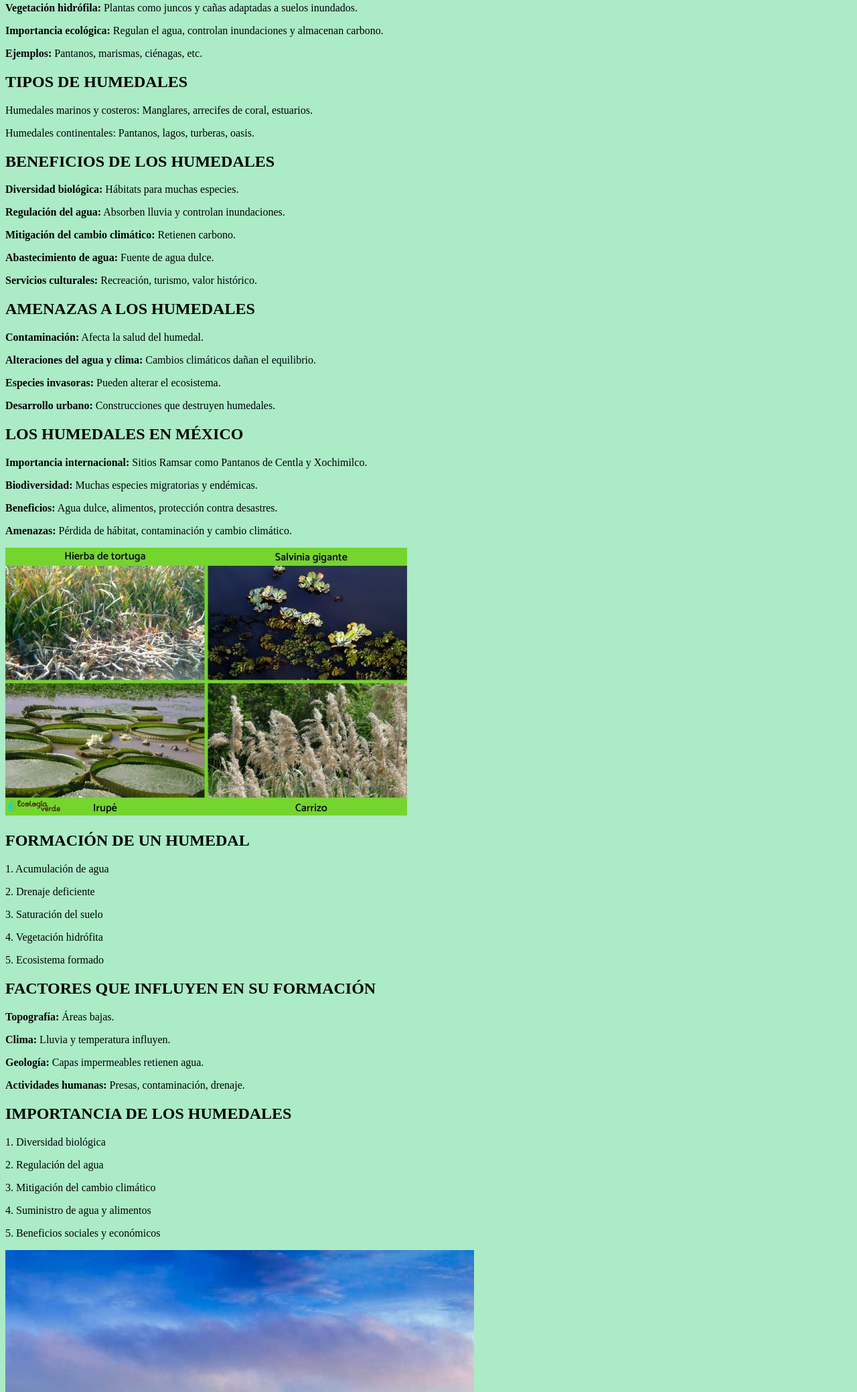
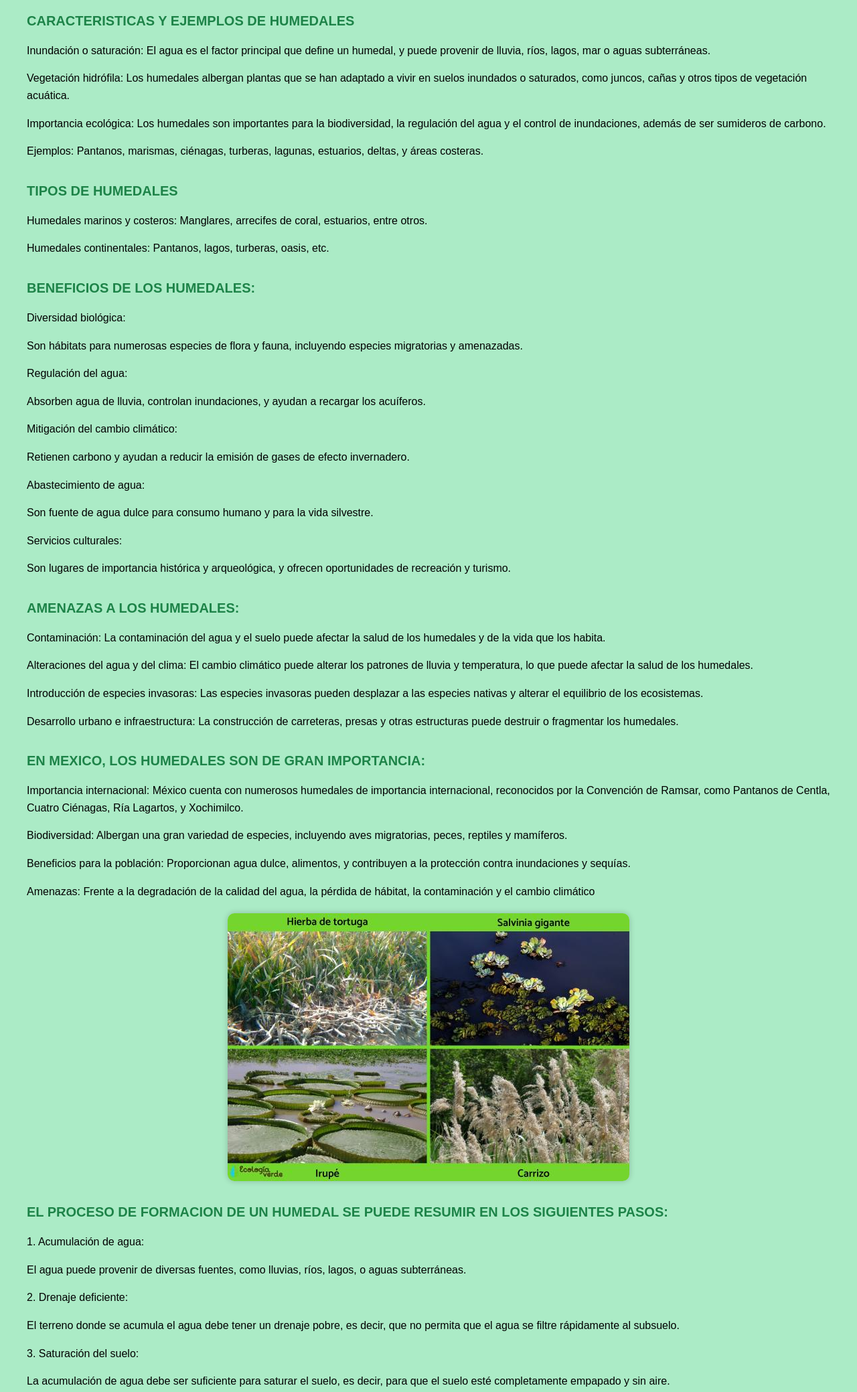
Before and after one commit to blueduskk/loshumedales, a plain HTML site: page index.html in a window 1280 px wide. Shown: the part 552-2631 px from the top of the page at 67% size. Drawn offline with Linux system fonts and the light colour scheme.

Commit message:
Update index.html

```diff
--- a/index.html
+++ b/index.html
@@ -1,66 +1,131 @@
 <!DOCTYPE html>
-<html>
+<html lang="es">
 <head>
+  <meta charset="UTF-8">
   <title>Los humedales</title>
-  <meta charset="UTF-8">
+  <style>
+    body {
+      background-color: #abebc6;
+      color: #000000;
+      font-family: Arial, sans-serif;
+      margin: 40px;
+      line-height: 1.6;
+    }
+
+    p {
+      margin-bottom: 12px;
+    }
+
+    img {
+      display: block;
+      margin: 20px auto;
+      max-width: 80%;
+      border-radius: 10px;
+      box-shadow: 0 0 10px rgba(0,0,0,0.2);
+    }
+
+    h1, h2, h3 {
+      color: #117a65;
+    }
+
+    .section-title {
+      font-size: 20px;
+      font-weight: bold;
+      margin-top: 30px;
+      color: #1d8348;
+    }
+  </style>
 </head>
-<body bgcolor="#abebc6" text="#000000">
 
-  <p>Humedales zona de tierra, generalmente plana, donde el suelo está saturado o cubierto de agua...</p>
-  <img src="hu/ing1.jpeg" alt="Imagen de humedal">
+<body>
 
-  <h2>CARACTERÍSTICAS Y EJEMPLOS DE HUMEDALES</h2>
-  <p><strong>Inundación o saturación:</strong> El agua es el factor principal que define un humedal...</p>
-  <p><strong>Vegetación hidrófila:</strong> Plantas como juncos y cañas adaptadas a suelos inundados.</p>
-  <p><strong>Importancia ecológica:</strong> Regulan el agua, controlan inundaciones y almacenan carbono.</p>
-  <p><strong>Ejemplos:</strong> Pantanos, marismas, ciénagas, etc.</p>
+<p>Humedales zona de tierra, generalmente plana, donde el suelo está saturado o cubierto de agua, ya sea de forma permanente o intermitente. Son ecosistemas importantes que actúan como una transición entre los sistemas terrestres y acuáticos, y albergan una gran diversidad de vida vegetal y animal adaptada a estas condiciones.</p>
 
-  <h2>TIPOS DE HUMEDALES</h2>
-  <p>Humedales marinos y costeros: Manglares, arrecifes de coral, estuarios.</p>
-  <p>Humedales continentales: Pantanos, lagos, turberas, oasis.</p>
+<img src="hu/ing1.jpeg" alt="Imagen de humedal">
 
-  <h2>BENEFICIOS DE LOS HUMEDALES</h2>
-  <p><strong>Diversidad biológica:</strong> Hábitats para muchas especies.</p>
-  <p><strong>Regulación del agua:</strong> Absorben lluvia y controlan inundaciones.</p>
-  <p><strong>Mitigación del cambio climático:</strong> Retienen carbono.</p>
-  <p><strong>Abastecimiento de agua:</strong> Fuente de agua dulce.</p>
-  <p><strong>Servicios culturales:</strong> Recreación, turismo, valor histórico.</p>
+<p class="section-title">CARACTERISTICAS Y EJEMPLOS DE HUMEDALES</p>
+<p>Inundación o saturación:
+El agua es el factor principal que define un humedal, y puede provenir de lluvia, ríos, lagos, mar o aguas subterráneas.</p>
+<p>Vegetación hidrófila:
+Los humedales albergan plantas que se han adaptado a vivir en suelos inundados o saturados, como juncos, cañas y otros tipos de vegetación acuática.</p>
+<p>Importancia ecológica:
+Los humedales son importantes para la biodiversidad, la regulación del agua y el control de inundaciones, además de ser sumideros de carbono.
+<p>Ejemplos:
+Pantanos, marismas, ciénagas, turberas, lagunas, estuarios, deltas, y áreas costeras.</p>
 
-  <h2>AMENAZAS A LOS HUMEDALES</h2>
-  <p><strong>Contaminación:</strong> Afecta la salud del humedal.</p>
-  <p><strong>Alteraciones del agua y clima:</strong> Cambios climáticos dañan el equilibrio.</p>
-  <p><strong>Especies invasoras:</strong> Pueden alterar el ecosistema.</p>
-  <p><strong>Desarrollo urbano:</strong> Construcciones que destruyen humedales.</p>
+<p class="section-title">TIPOS DE HUMEDALES</p>
+<p>Humedales marinos y costeros: Manglares, arrecifes de coral, estuarios, entre otros.</p>
+<p>Humedales continentales: Pantanos, lagos, turberas, oasis, etc.</p>
 
-  <h2>LOS HUMEDALES EN MÉXICO</h2>
-  <p><strong>Importancia internacional:</strong> Sitios Ramsar como Pantanos de Centla y Xochimilco.</p>
-  <p><strong>Biodiversidad:</strong> Muchas especies migratorias y endémicas.</p>
-  <p><strong>Beneficios:</strong> Agua dulce, alimentos, protección contra desastres.</p>
-  <p><strong>Amenazas:</strong> Pérdida de hábitat, contaminación y cambio climático.</p>
+<p class="section-title">BENEFICIOS DE LOS HUMEDALES:</p>
+<p>Diversidad biológica:</p>
+<p>Son hábitats para numerosas especies de flora y fauna, incluyendo especies migratorias y amenazadas.</p>
+<p>Regulación del agua:</p>
+<p>Absorben agua de lluvia, controlan inundaciones, y ayudan a recargar los acuíferos.</p>
+<p>Mitigación del cambio climático:</p>
+<p>Retienen carbono y ayudan a reducir la emisión de gases de efecto invernadero.</p>
+<p>Abastecimiento de agua:</p>
+<p>Son fuente de agua dulce para consumo humano y para la vida silvestre.</p>
+<p>Servicios culturales:</p>
+<p>Son lugares de importancia histórica y arqueológica, y ofrecen oportunidades de recreación y turismo.</p>
 
-  <img src="hu/ing2.jpeg" alt="Ejemplo de humedal en México">
+<p class="section-title">AMENAZAS A LOS HUMEDALES:</p>
+<p>Contaminación:
+La contaminación del agua y el suelo puede afectar la salud de los humedales y de la vida que los habita.</p>
+<p>Alteraciones del agua y del clima:
+El cambio climático puede alterar los patrones de lluvia y temperatura, lo que puede afectar la salud de los humedales.</p>
+<p>Introducción de especies invasoras:
+Las especies invasoras pueden desplazar a las especies nativas y alterar el equilibrio de los ecosistemas.</p>
+<p>Desarrollo urbano e infraestructura:
+La construcción de carreteras, presas y otras estructuras puede destruir o fragmentar los humedales.</p>
 
-  <h2>FORMACIÓN DE UN HUMEDAL</h2>
-  <p>1. Acumulación de agua</p>
-  <p>2. Drenaje deficiente</p>
-  <p>3. Saturación del suelo</p>
-  <p>4. Vegetación hidrófita</p>
-  <p>5. Ecosistema formado</p>
+<p class="section-title">EN MEXICO, LOS HUMEDALES SON DE GRAN IMPORTANCIA:</p>
+<p>Importancia internacional:
+México cuenta con numerosos humedales de importancia internacional, reconocidos por la Convención de Ramsar, como Pantanos de Centla, Cuatro Ciénagas, Ría Lagartos, y Xochimilco.</p>
+<p>Biodiversidad:
+Albergan una gran variedad de especies, incluyendo aves migratorias, peces, reptiles y mamíferos.</p>
+<p>Beneficios para la población:
+Proporcionan agua dulce, alimentos, y contribuyen a la protección contra inundaciones y sequías.</p>
+<p>Amenazas:
+Frente a la degradación de la calidad del agua, la pérdida de hábitat, la contaminación y el cambio climático</p>
 
-  <h2>FACTORES QUE INFLUYEN EN SU FORMACIÓN</h2>
-  <p><strong>Topografía:</strong> Áreas bajas.</p>
-  <p><strong>Clima:</strong> Lluvia y temperatura influyen.</p>
-  <p><strong>Geología:</strong> Capas impermeables retienen agua.</p>
-  <p><strong>Actividades humanas:</strong> Presas, contaminación, drenaje.</p>
+<img src="hu/ing2.jpeg" alt="Proceso de humedal">
 
-  <h2>IMPORTANCIA DE LOS HUMEDALES</h2>
-  <p>1. Diversidad biológica</p>
-  <p>2. Regulación del agua</p>
-  <p>3. Mitigación del cambio climático</p>
-  <p>4. Suministro de agua y alimentos</p>
-  <p>5. Beneficios sociales y económicos</p>
+<p class="section-title">EL PROCESO DE FORMACION DE UN HUMEDAL SE PUEDE RESUMIR EN LOS SIGUIENTES PASOS:</p>
+<p>1. Acumulación de agua:</p>
+<p>El agua puede provenir de diversas fuentes, como lluvias, ríos, lagos, o aguas subterráneas.</p>
+<p>2. Drenaje deficiente:</p>
+<p>El terreno donde se acumula el agua debe tener un drenaje pobre, es decir, que no permita que el agua se filtre rápidamente al subsuelo.</p>
+<p>3. Saturación del suelo:</p>
+<p>La acumulación de agua debe ser suficiente para saturar el suelo, es decir, para que el suelo esté completamente empapado y sin aire.</p>
+<p>4. Crecimiento de vegetación hidrófita:</p>
+<p>La saturación del suelo permite el crecimiento de plantas que están adaptadas a vivir en ambientes húmedos o sumergidos.</p>
+<p>5. Formación de un ecosistema:</p>
+<p>La combinación de agua, suelo húmedo y vegetación hidrófita crea un ecosistema humedal único, con características y beneficios específicos. </p>
 
-  <img src="hu/ing3.jpeg" alt="Vegetación en un humedal">
+<p class="section-title">ACTORES QUE INFLUYEN EN LA FORMACION DE HUMEDALES:</p>
+<p>Topografía:
+Los humedales suelen formarse en áreas bajas o llanuras inundadas. </p>
+<p>Clima:
+La cantidad de lluvia, la temperatura y la evaporación pueden influir en la formación y el tipo de humedal.</p>
+<p>Geología:
+La presencia de capas geológicas impermeables puede ayudar a retener el agua y favorecer la formación de humedales.</p>
+<p>Actividades humanas:
+La construcción de presas, el drenaje de tierras, y la contaminación del agua pueden afectar la formación y el funcionamiento de los humedales.</p>
+
+<p class="section-title">IMPORTANCIOA DE LOS HUMEDALES:</p>
+<p>1.-Diversidad biológica:</p>
+<p>Son hábitats cruciales para muchas especies de flora y fauna, incluyendo especies migratorias y amenazadas.</p>
+<p>2.-Regulación del agua:</p>
+<p>Ayudan a regular el flujo de agua, reduciendo el riesgo de inundaciones y sequías.</p>
+<p>3.-Mitigación del cambio climático:</p>
+<p>Absorben grandes cantidades de carbono y ayudan a mitigar los efectos del cambio climático.</p>
+<p>4.-Suministro de agua y alimentos:</p>
+<p>Proporcionan agua dulce y alimentos, tanto para humanos como para la vida silvestre. </p>
+<p>5.-Beneficios sociales y económicos:</p>
+<p>Ofrecen oportunidades de turismo, recreación y desarrollo cultural.</p>
+
+<img src="hu/ing3.jpeg" alt="Vegetación de humedal">
 
 </body>
 </html>
```
